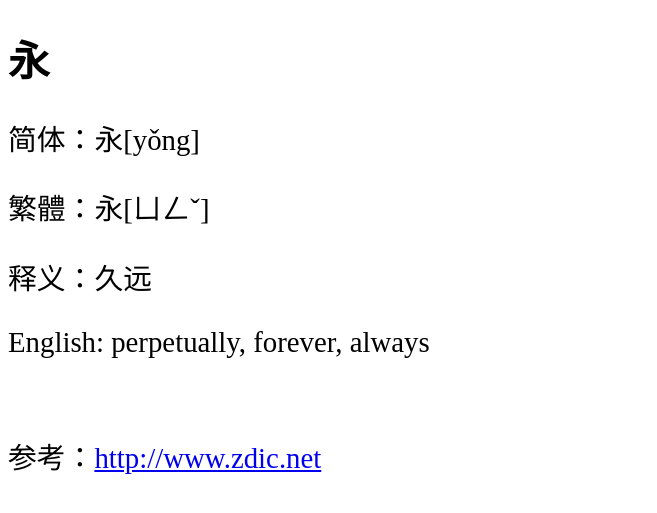
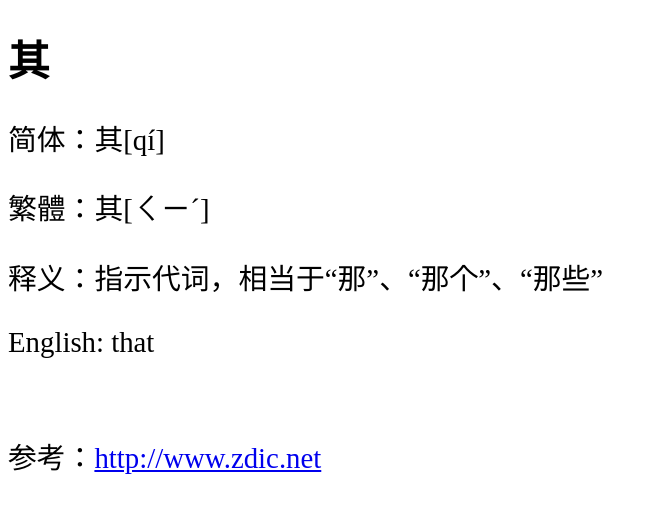
Before and after one commit to shengzhe/livecalligraphy, a Jekyll site: the page built from _posts/2012-08-31-LanTing-63.html, in a window 1280 px wide. Shown: the top 513 px of the page, without its empty margins (0-657 px from the left). Built offline with Jekyll 4.4.1, drawn with Linux system fonts in a browser that asks for light colours; Markdown is read by kramdown in place of the engine named in the settings.

Commit message:
Update 2012-08-31-LanTing-63.html

```diff
--- a/_posts/2012-08-31-LanTing-63.html
+++ b/_posts/2012-08-31-LanTing-63.html
@@ -1,11 +1,11 @@
 ---
 layout: default
-title: 兰亭集序第1个字 (1st character of Lan Ting)
+title: 兰亭集序第63个字 (63rd character of Lan Ting)
 ---
-<h1>永</h1>
-<p>简体：永[yǒng]</p>
-<p>繁體：永[ㄩㄥˇ]</p>
-<p>释义：久远</p>
-<p>English: perpetually, forever, always</p>
+<h1>其</h1>
+<p>简体：其[qí]</p>
+<p>繁體：其[ㄑㄧˊ]</p>
+<p>释义：指示代词，相当于“那”、“那个”、“那些”</p>
+<p>English: that</p>
 <br/>
-<p>参考：<a href="http://www.zdic.net/zd/zi/ZdicE6ZdicB0ZdicB8.htm">http://www.zdic.net</a></p>
+<p>参考：<a href="http://www.zdic.net/zd/zi/ZdicE5Zdic85ZdicB6.htm">http://www.zdic.net</a></p>
```
